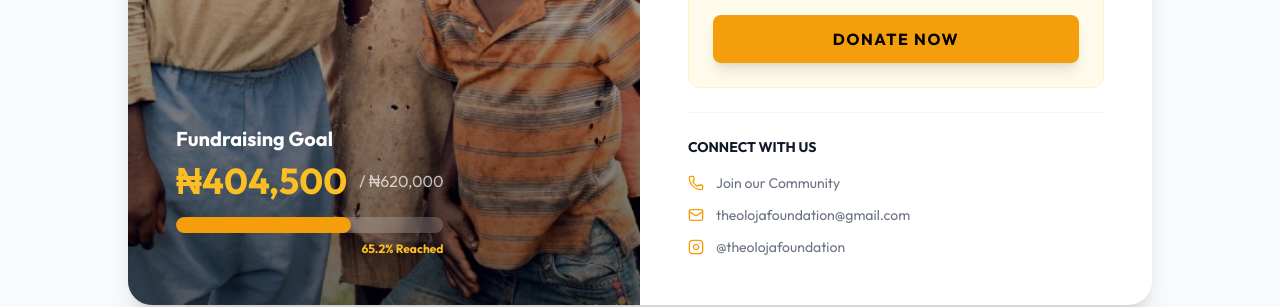
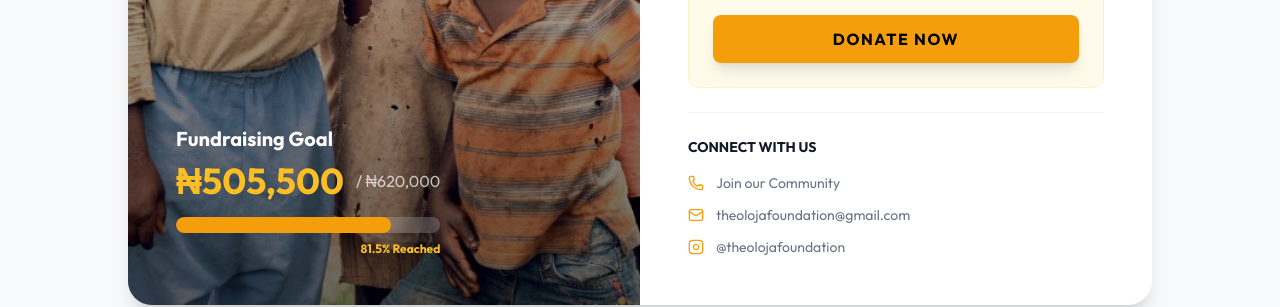
Before and after one commit to elshaddaioheha/olojafoundation, a Next.js app: page /events in a window 1280 px wide. Shown: the part 1116-1423 px from the top of the page. Built offline with nearby package versions, Linux system fonts and the light colour scheme.

Commit message:
Update raised amount to 505,500

```diff
--- a/app/events/page.tsx
+++ b/app/events/page.tsx
@@ -40,7 +40,7 @@ export default function EventsPage() {
 
     // Progress Calculation
     const targetAmount = 620000;
-    const raisedAmount = 404500;
+    const raisedAmount = 505500;
     const percentage = Math.min((raisedAmount / targetAmount) * 100, 100);
 
     return (
--- a/app/members/page.tsx
+++ b/app/members/page.tsx
@@ -44,7 +44,7 @@ interface Donation {
 
 export default function MembersStats() {
     const [stats, setStats] = useState({
-        totalDonations: 404500,
+        totalDonations: 505500,
         recentDonations: [] as Donation[]
     });
 
```
